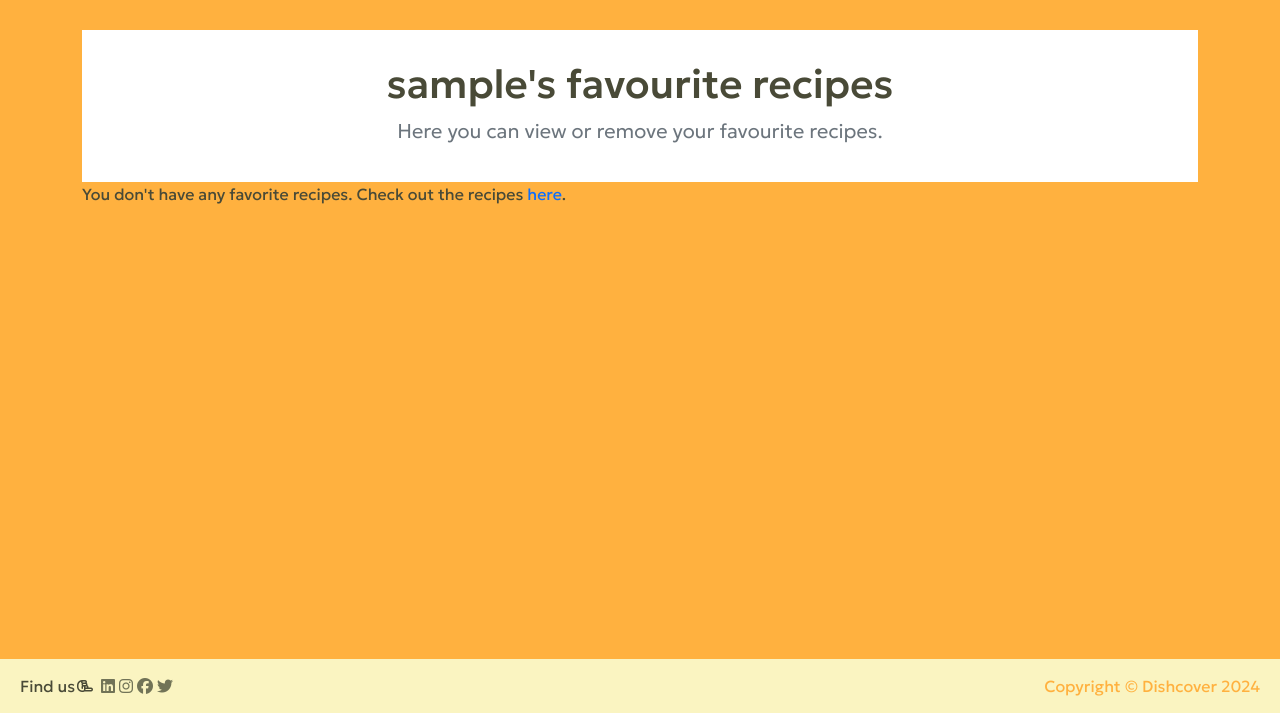
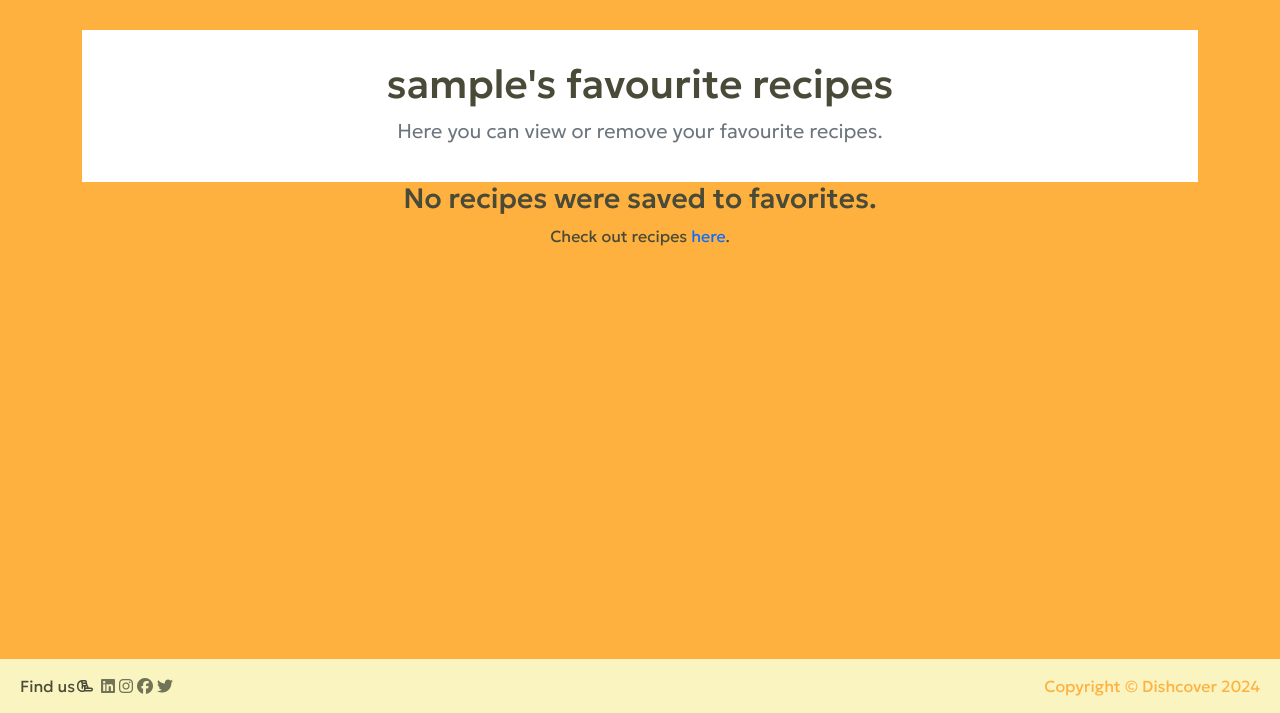
Before and after one commit to Ahmadk-g/dishcover, a Django app: page /recipes/favorites/ in a window 1280 px wide. Shown: the part 87-800 px from the top of the page. Run offline with Django 4.2, Linux system fonts and the light colour scheme; the visitor is signed in with stand-in values (Sample User, id 1); data that the repository does not hold is empty; some libraries are stand-ins or nearby versions; some web fonts are replaced.

Commit message:
torubleshoot feedback messages and dynamic redirecting

```diff
--- a/recipes/templates/recipes/favorites.html
+++ b/recipes/templates/recipes/favorites.html
@@ -17,11 +17,13 @@
     <div>
         <div class="row">
             {% if no_favorites %}
-            <div>
-                You don't have any favorite recipes. Check out the recipes <a href="{% url 'recipes' %}">here</a>.
+            <div class="no-results-message text-center">
+                <h3>No recipes were saved to favorites.</h3>
+                Check out recipes <a href="{% url 'recipes' %}">here</a>.
             </div>
             {% else %}
             <!-- Loop through each post in the 'new' context variable -->
+            <div class="container d-flex flex-row flex-wrap justify-content-center">
                 {% for recipe in recipes %}
                 <a href="{% url 'recipe_details' recipe.slug %}" class="recipes" aria-label="Click to view {{recipe.title}}">
                     <div class="card m-3" style="width: 18rem;">
@@ -32,6 +34,7 @@
                     </div>
                 </a>
                 {% endfor %}
+            </div>
             {% endif %}
         </div>
     </div>
--- a/recipes/templates/recipes/myrecipes.html
+++ b/recipes/templates/recipes/myrecipes.html
@@ -17,11 +17,12 @@
     <div>
         <div class="row">
             {% if no_recipes %}
-            <div>
-                You don't have any created recipes. How about you add one now <a href="{% url 'add_recipes' %}">here</a>.
+            <div class="no-results-message text-center">
+                You don't have any created recipes. How about you add one now <a href="{% url 'add_recipes' %}">here</a>
             </div>
             {% else %}
             <!-- Loop through each post in the 'new' context variable -->
+            <div class="container d-flex flex-row flex-wrap justify-content-center">
                 {% for recipe in recipes %}
                 <a href="{% url 'recipe_details' recipe.slug %}" class="recipes" aria-label="Click to view {{recipe.title}}">
                     <div class="card m-3" style="width: 18rem;">
@@ -32,6 +33,7 @@
                     </div>
                 </a>
                 {% endfor %}
+            </div>
             {% endif %}
         </div>
     </div>
--- a/recipes/views.py
+++ b/recipes/views.py
@@ -25,6 +25,11 @@ class AddRecipe(LoginRequiredMixin, generic.CreateView):
         messages.success(self.request, "Recipe added successfully.")
         return super(AddRecipe, self).form_valid(form)
 
+    def form_invalid(self, form):
+        # This method is called when form validation fails
+        messages.error(self.request, "There was an error creating your recipe.")
+        return super().form_invalid(form)
+
 
 class EditRecipe(LoginRequiredMixin, UserPassesTestMixin, generic.UpdateView):
     model = Recipe
@@ -38,10 +43,13 @@ class EditRecipe(LoginRequiredMixin, UserPassesTestMixin, generic.UpdateView):
     def form_valid(self, form):
         self.object = form.save()
         messages.success(self.request, "Recipe updated.")
-        origin_page = self.request.session.get('origin_page', 'recipes') #redirection to the right page after editing
-        if origin_page == 'my_recipes':
-            return redirect(reverse_lazy('my_recipes'))
-        return super().form_valid(form)
+
+        return redirect(reverse('recipe_details', kwargs={'slug': self.object.slug}))
+
+    def form_invalid(self, form):
+        # This method is called when form validation fails
+        messages.error(self.request, "There was an error updating your recipe.")
+        return super().form_invalid(form)
 
 
 
@@ -55,11 +63,22 @@ class DeleteRecipe(LoginRequiredMixin, UserPassesTestMixin, generic.DeleteView):
 
     def form_valid(self, form):
         messages.success(self.request, "Recipe deleted successfully.")
+
+        response = super().form_valid(form) # to update the databsase
+
          # Determine the redirect URL based on the session variable
         origin_page = self.request.session.get('origin_page', 'recipes') #redirection to the right page after deleting
         if origin_page == 'my_recipes':
             return redirect(reverse_lazy('my_recipes'))
-        return super().form_valid(form)
+        elif origin_page =='favorites':
+            return redirect(reverse_lazy('favorites'))
+
+        return response
+
+    def form_invalid(self, form):
+        # This method is called when form validation fails
+        messages.error(self.request, "There was an error deleting your recipe.")
+        return super().form_invalid(form)
 
 
 
@@ -122,11 +141,11 @@ def like_recipe(request, slug):
     recipe = get_object_or_404(queryset, slug=slug)
     if recipe.likes.filter(id=request.user.id).exists():
         recipe.likes.remove(request.user)
-        messages.success(request, "Removed from favourites.")
+        messages.success(request, "Recipe removed from favourites.")
 
     else:
         recipe.likes.add(request.user)
-        messages.add_message(request, messages.SUCCESS, 'Added to favourites!')
+        messages.add_message(request, messages.SUCCESS, 'Recipe added to favourites!')
         # messages.success(request, "Added to favourites.")
     return HttpResponseRedirect(reverse('recipe_details', args=[slug]))
 
@@ -151,6 +170,11 @@ class FavoritesView(LoginRequiredMixin, generic.ListView):
             context['no_favorites'] = False
         return context
 
+    def get(self, request, *args, **kwargs): # assist in page redirection after edit or delete
+        # Set the session variable based on the page the user is currently on
+        request.session['origin_page'] = 'favorites'
+        return super().get(request, *args, **kwargs)
+
 
 class MyRecipes(LoginRequiredMixin, generic.ListView):
     model = Recipe
```
Lines whose indentation alone changed are shown as unchanged.
